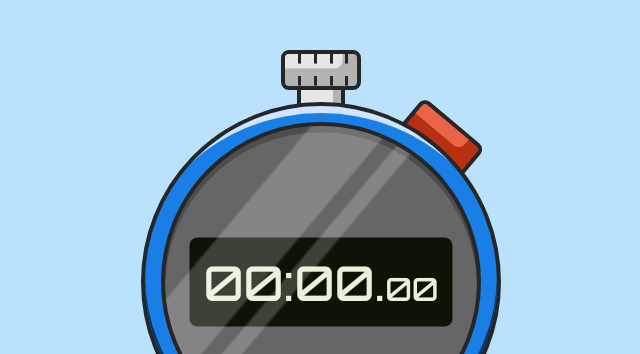
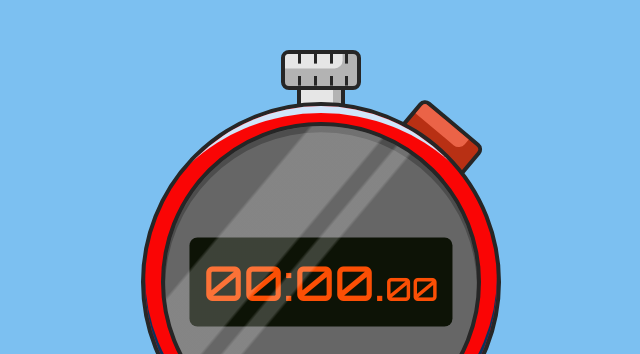
Before and after one commit to 19kirti/stopwatch, a plain HTML site: page index.html in a window 1280 px wide. Shown: the part 126-480 px from the top of the page, without its empty margins (319-959 px from the left). Drawn offline with Linux system fonts and the light colour scheme.

Commit message:
final one

```diff
--- a/style.css
+++ b/style.css
@@ -12,13 +12,13 @@
 
 :root {
   --state: paused;
-  --bg: #bbe2fd;
-  --digit: #e6f2d9;
+  --bg: #7cc0f1;
+  --digit: #fb4f05;
   --face: #0d1306;
   --content: #666;
   --shadow: rgba(0, 0, 0, 0.25);
   --glare: rgba(255, 255, 255, 0.2);
-  --watch-bg: #197fe6;
+  --watch-bg: #fa0505;
   --watch-bg--light: #d1e5fa;
   --watch-bg--dark: #0a335c;
   --stroke: #262626;
```
